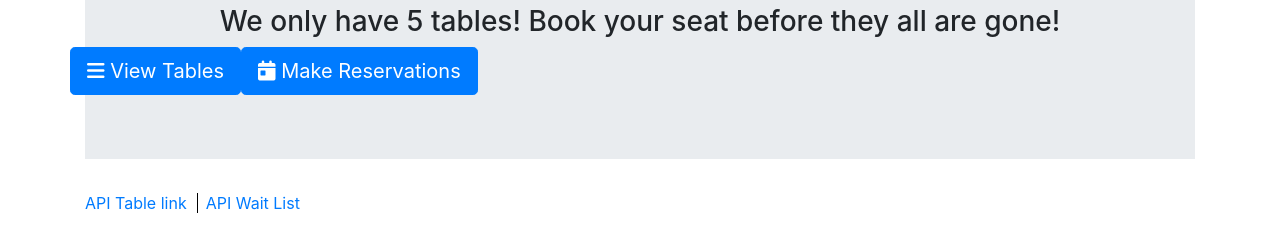
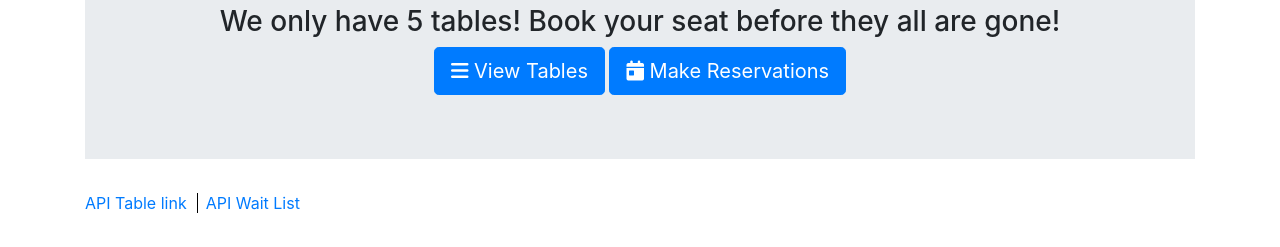
Before and after one commit to everetthumphreys/hot-restaurant, a website: page index.html in a window 1280 px wide. Shown: the part 115-362 px from the top of the page. Drawn offline with nearby package versions, Linux system fonts and the light colour scheme.

Commit message:
fixed button alignment

```diff
--- a/index.html
+++ b/index.html
@@ -18,15 +18,13 @@
                 <div class="jumbotron jumbotron-fluid text-center">
                     <h1 class="text-center title"><i class="fas fa-fire"></i> Hot Restaurant</h1>
                     <div class="row">
-                        <div class="col">
+                        <div class="col-sm-12">
                             <h3 class="text-center">We only have 5 tables! Book your seat before they all are gone!</h3>
+                            <a class="btn btn-primary btn-lg" href="/tables" role="button"><i class="fas fa-bars"></i>
+                                View Tables</a>
+                            <a class="btn btn-primary btn-lg" href="/reservations" role="button"><i
+                                    class="fas fa-calendar-day"></i> Make Reservations</a>
                         </div>
-                    </div>
-                    <div class="row">
-                        <a class="btn btn-primary btn-lg" href="/tables" role="button"><i class="fas fa-bars"></i>
-                            View Tables</a>
-                        <a class="btn btn-primary btn-lg" href="/reservations" role="button"><i
-                                class="fas fa-calendar-day"></i> Make Reservations</a>
                     </div>
                 </div>
             </div>
```
